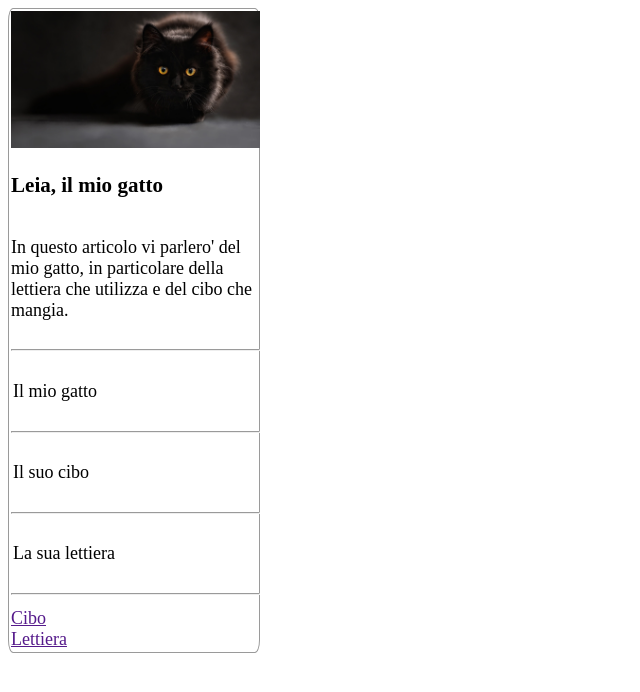
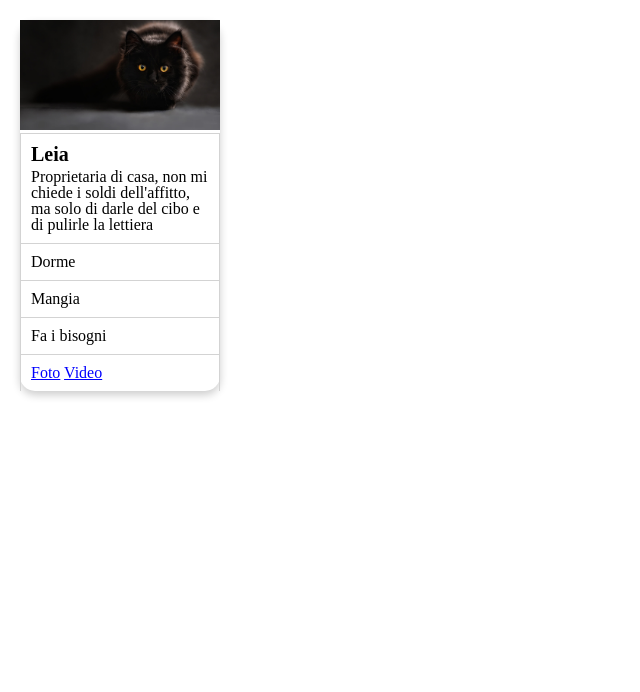
Before and after one commit to iowaKnot/Exercises-FS19-TM, a plain HTML site: page CSS/CARD/card.html in a window 1280 px wide. Shown: the whole page, without its empty margins (0-640 px from the left). Drawn offline with Linux system fonts and the light colour scheme.

Commit message:
Card exercise edited, but still wrong...

```diff
--- a/CSS/CARD/card.css
+++ b/CSS/CARD/card.css
@@ -1,32 +1,73 @@
+html, body, div, span, applet, object, iframe,
+h1, h2, h3, h4, h5, h6, p, blockquote, pre,
+a, abbr, acronym, address, big, cite, code,
+del, dfn, em, img, ins, kbd, q, s, samp,
+small, strike, strong, sub, sup, tt, var,
+b, u, i, center,
+dl, dt, dd, ol, ul, li,
+fieldset, form, label, legend,
+table, caption, tbody, tfoot, thead, tr, th, td,
+article, aside, canvas, details, embed,
+figure, figcaption, footer, header, hgroup,
+menu, nav, output, ruby, section, summary,
+time, mark, audio, video {
+	margin: 0;
+	padding: 0;
+	border: 0;
+	font-size: 100%;
+	font: inherit;
+	vertical-align: baseline;
+}
+/* HTML5 display-role reset for older browsers */
+article, aside, details, figcaption, figure,
+footer, header, hgroup, menu, nav, section {
+	display: block;
+}
 body {
-    border: 1px solid rgb(154, 154, 154);
-    border-radius: 2%;
-    width: 250px;
+	line-height: 1;
+}
+ol, ul {
+	list-style: none;
+}
+blockquote, q {
+	quotes: none;
+}
+blockquote:before, blockquote:after,
+q:before, q:after {
+	content: '';
+	content: none;
+}
+table {
+	border-collapse: collapse;
+	border-spacing: 0;
 }
 
-hr {
-    width: 247px;
-    color: rgb(238, 237, 237);
+.card {
+    border: 1px solid lightgray;
+    border-radius: 15px;
+    border-top: none;
+    border-left: none;
+    border-right: none;
+    border-bottom: none;
+    box-shadow: 0 4px 8px 0 rgba(0, 0, 0, 0.2);
+    max-width: 200px;
+    margin: 20px;
+    text-align: start;
 }
 
-section.card {
-    width: fit-content;
-    height: auto;
-    display: flex;
-    flex-direction: column;
-    justify-content: center;
-    align-items: start;
+.container {
+    padding: 10px;
+    border: 1px solid lightgrey;
+    border-bottom: none;
 }
 
-.card__header img {
-    padding: 0;
+h1 {
+    font-size: 20px;
+    color: black;
+    font-weight: 600;
+    padding-bottom: 5px;
 }
 
-div {
-    display: flex;
-    flex-direction: column;
-    justify-content: center;
-    align-items: start;
-    font-size: 18px;
-    padding: 2px;
+a {
+    color: blue;
 }
--- a/CSS/CARD/card.html
+++ b/CSS/CARD/card.html
@@ -1,37 +1,32 @@
 <!DOCTYPE html>
 <html>
+
 <head>
     <title>Card Exercise</title>
     <link href="card.css" rel="stylesheet">
 </head>
 <body>
-    <section class="card">
-        <div class="card__header">
-            <img src="gatto.jpg" alt="non_é_il_mio_gatto" style="width: 100%;">
+    <div class="card">
+        <div class="container__img">
+            <img src="../CARD/gatto.jpg" alt="gatto" style="width: 100%;">
+    	</div>
+        <div class="container">
+            <h1>Leia</h1>
+            <p>Proprietaria di casa, non mi chiede i soldi dell'affitto, ma solo di darle del cibo e di pulirle la
+            lettiera</p>
         </div>
-        <div class="card__article">
-            <h3>Leia, il mio gatto</h3>
-            <p>In questo articolo vi parlero' del mio gatto, in particolare della lettiera che utilizza e del cibo che mangia.</p>
+        <div class="container">
+            <p>Dorme</p>
         </div>
-        <hr>
-        <div class="card__paragraphs">
-            <div class="card__paragraphs-item">
-                <p>Il mio gatto</p>
-            </div>
-            <hr>
-            <div class="card__paragraphs-item">
-                <p>Il suo cibo</p>
-            </div>
-            <hr>
-            <div class="card__paragraphs-item">
-                <p>La sua lettiera</p>
-            </div>
-            <hr>
+        <div class="container">
+            <p>Mangia</p>
         </div>
-        <div class="crad__footer-actions">
-            <a href="">Cibo</a>
-            <a href="">Lettiera</a>
+        <div class="container">
+            <p>Fa i bisogni</p>
         </div>
-    </section>
+        <div class="container">
+            <a href="">Foto</a> <a href="">Video</a>
+        </div>
+    </div>
 </body>
 </html>
```
Also changed, not shown: CSS/CARD/cat.webp (added).
